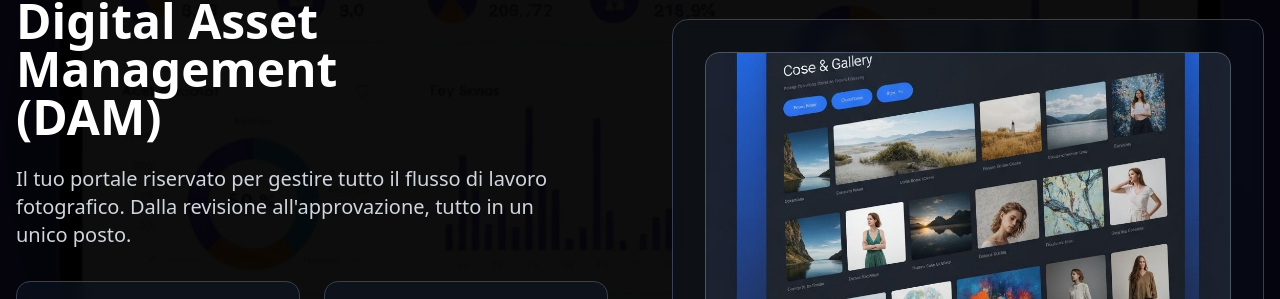
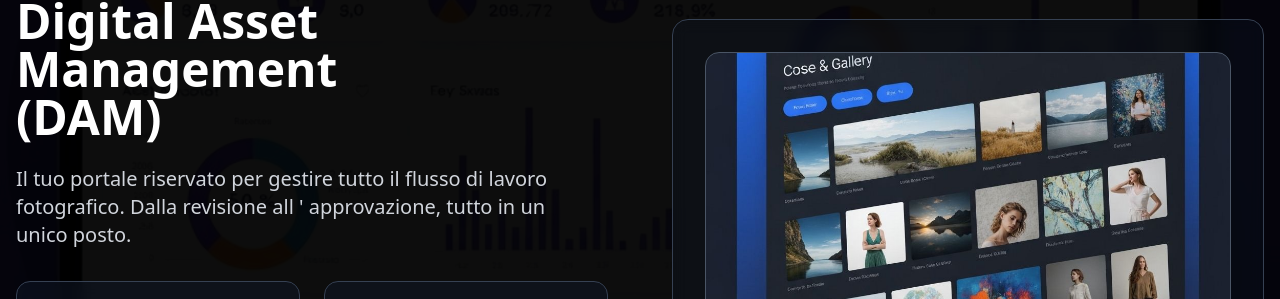
Before and after one commit to islam-eddassouli98/OneFrameAgency, a Next.js app: page /servizi in a window 1280 px wide. Shown: the part 1617-1916 px from the top of the page. Built offline with nearby package versions, Linux system fonts and the light colour scheme.

Commit message:
Adjust Something

```diff
--- a/app/servizi/page.tsx
+++ b/app/servizi/page.tsx
@@ -189,7 +189,7 @@ export default function ServicesPage() {
               </h2>
               <p className="text-xl text-gray-300 mb-8 text-pretty">
                 Il tuo portale riservato per gestire tutto il flusso di lavoro fotografico. Dalla revisione
-                all'approvazione, tutto in un unico posto.
+                all &apos; approvazione, tutto in un unico posto.
               </p>
 
               <div className="grid sm:grid-cols-2 gap-6 mb-8">
```
